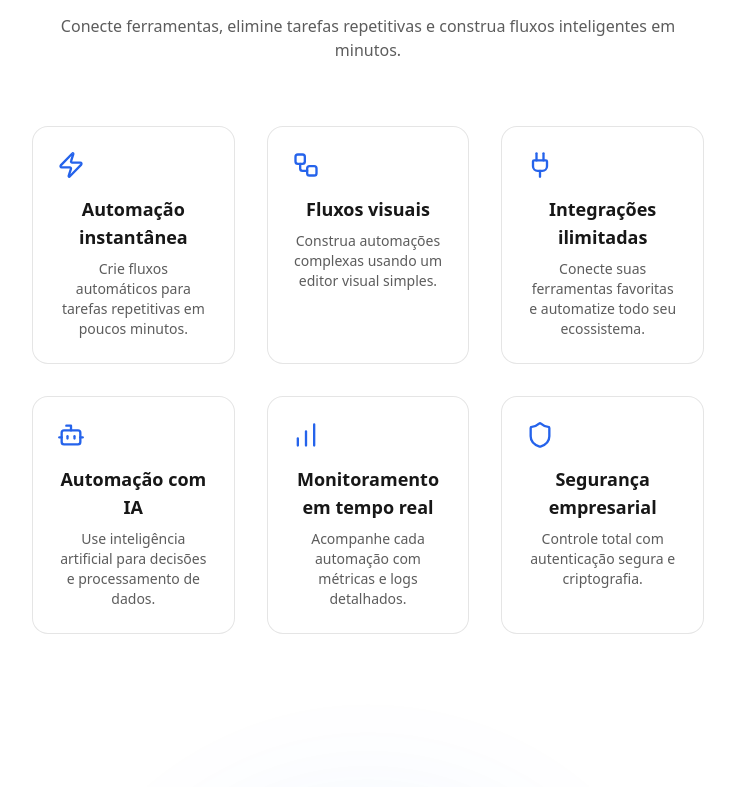
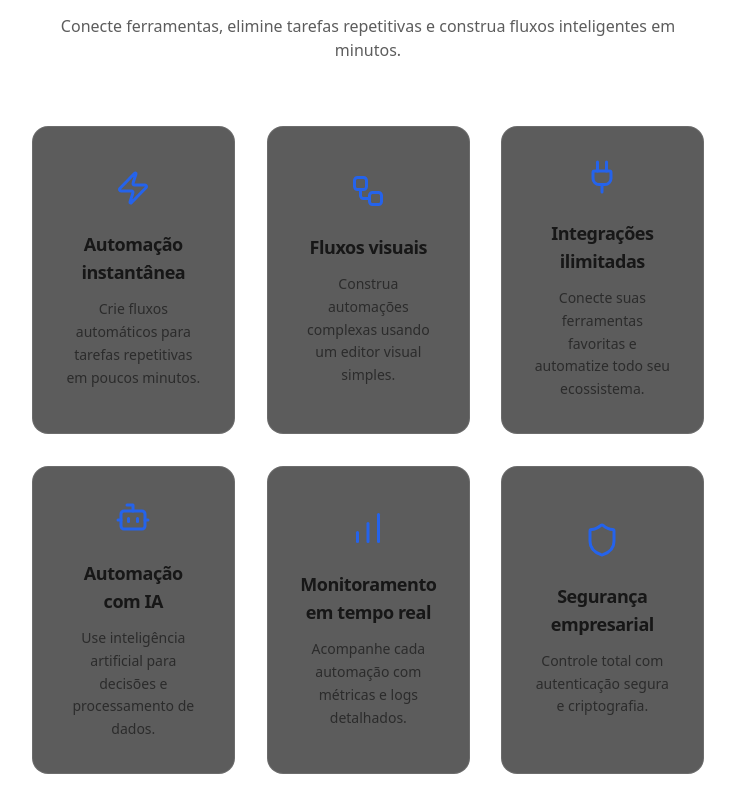
Before and after one commit to Name-Less-Dev/flowforge-landing, a Next.js app: page / in a window 1280 px wide. Shown: the part 733-1520 px from the top of the page, without its empty margins (272-1007 px from the left). Built offline with nearby package versions, Linux system fonts and the light colour scheme.

Commit message:
Melhora nos feature cards

```diff
--- a/src/app/globals.css
+++ b/src/app/globals.css
@@ -32,3 +32,19 @@ body {
 ::selection {
   @apply bg-brand text-white;
 }
+
+@keyframes gradientMove {
+  0% {
+    background-position: 0% 50%;
+  }
+  50% {
+    background-position: 100% 50%;
+  }
+  100% {
+    background-position: 0% 50%;
+  }
+}
+
+.animate-gradientMove {
+  animation: gradientMove 8s ease infinite;
+}
--- a/src/components/ui/feature-card.tsx
+++ b/src/components/ui/feature-card.tsx
@@ -1,82 +1,33 @@
-"use client";
-import { ReactNode, useRef } from "react";
+import GlowCard from "./glow-card"
+import { ReactNode } from "react"
 
-
-type FeatureCardProps = {
-    icon: ReactNode;
-    title: string;
-    description: string;
-};
+interface FeatureCardProps {
+  icon: ReactNode
+  title: string
+  description: string
+}
 
 export default function FeatureCard({
   icon,
   title,
   description,
 }: FeatureCardProps) {
-    const cardRef = useRef<HTMLDivElement>(null);
-
-    const handleMouseMove = (e: React.MouseEvent<HTMLDivElement>) => {
-      const rect = cardRef.current?.getBoundingClientRect();
-      if (!rect) return;
-
-      const x = e.clientX - rect.left;
-      const y = e.clientY - rect.top;
-
-      cardRef.current?.style.setProperty("--x", `${x}px`);
-      cardRef.current?.style.setProperty("--y", `${y}px`);
-    };
   return (
-    <div
-        ref={cardRef}
-        onMouseMove={handleMouseMove}
-        className="relative group h-full"
-    >
-        <div
-            className="
-                pointer-events-none
-                absolute -inset-1
-                rounded-2xl
-                opacity-0 group-hover:opacity-100
-                transition duration-300
-            "
-            style={{
-                background: `
-                radial-gradient(
-                    300px circle at var(--x) var(--y),
-                    rgba(37, 99, 235, 0.25),
-                    transparent 60%
-                )
-                `,
-            }}
-        />
-
-        <div
-        className="
-            relative
-            h-full
-            p-6
-            rounded-2xl
-            border border-black/10 dark:border-white/10
-            bg-white dark:bg-neutral-900
-            transition
-            hover:scale-[1.02]
-            hover:shadow-lg
-            flex flex-col
-        "
-        >
-            <div className="mb-4 text-brand">
+    <GlowCard>
+      {/* ICON */}
+      <div className="mb-6 text-brand [&_svg]:h-9 [&_svg]:w-9">
         {icon}
       </div>
 
-            <h3 className="text-lg font-semibold">
+      {/* TITLE */}
+      <h3 className="text-lg font-semibold tracking-tight">
         {title}
       </h3>
 
-            <p className="mt-2 text-sm text-foreground/70 flex-grow">
+      {/* DESCRIPTION */}
+      <p className="mt-3 text-sm text-foreground/70 leading-relaxed">
         {description}
       </p>
-        </div>
-
-    </div>
-    );
+    </GlowCard>
+  )
 }
--- /dev/null
+++ b/src/components/ui/glow-card.tsx
@@ -0,0 +1,157 @@
+"use client"
+
+import { ReactNode, useEffect, useRef } from "react"
+
+interface GlowCardProps {
+  children: ReactNode
+}
+
+export default function GlowCard({ children }: GlowCardProps) {
+  const cardRef = useRef<HTMLDivElement>(null)
+  const glowRef = useRef<HTMLDivElement>(null)
+  const frameRef = useRef<number | null>(null)
+
+  const target = useRef({ x: 50, y: 50, rx: 0, ry: 0 })
+  const current = useRef({ x: 50, y: 50, rx: 0, ry: 0 })
+  const hovering = useRef(false)
+
+  const stiffness = 0.08   // força de aproximação
+  const damping = 0.85     // quanto desacelera (inércia)
+
+  const velocity = useRef({
+    x: 0,
+    y: 0,
+    rx: 0,
+    ry: 0,
+  })
+  /* =========================
+     Animation loop
+  ========================== */
+  const animate = () => {
+    const card = cardRef.current
+    const glow = glowRef.current
+    if (!card || !glow) return
+
+    // SPRING PHYSICS (inertia)
+        velocity.current.x =
+        (velocity.current.x +
+            (target.current.x - current.current.x) * stiffness) *
+        damping
+
+        velocity.current.y =
+        (velocity.current.y +
+            (target.current.y - current.current.y) * stiffness) *
+        damping
+
+        velocity.current.rx =
+        (velocity.current.rx +
+            (target.current.rx - current.current.rx) * stiffness) *
+        damping
+
+        velocity.current.ry =
+        (velocity.current.ry +
+            (target.current.ry - current.current.ry) * stiffness) *
+        damping
+
+        current.current.x += velocity.current.x
+        current.current.y += velocity.current.y
+        current.current.rx += velocity.current.rx
+        current.current.ry += velocity.current.ry
+
+    if (hovering.current) {
+      card.style.transform = `
+        rotateX(${current.current.rx}deg)
+        rotateY(${current.current.ry}deg)
+        scale(${hovering.current ? 1.035 : 1})
+      `
+    } else {
+      card.style.transform = `
+        rotateX(${current.current.rx}deg)
+        rotateY(${current.current.ry}deg)
+        scale(1)
+      `
+    }
+
+    glow.style.background = hovering.current
+      ? `radial-gradient(
+          450px circle at ${current.current.x}% ${current.current.y}%,
+          rgba(99,102,241,0.14),
+          rgba(168,85,247,0.08),
+          transparent 65%
+        )`
+      : "none"
+
+    frameRef.current = requestAnimationFrame(animate)
+  }
+
+  /* =========================
+     Mouse handlers
+  ========================== */
+  const handleMove = (e: React.MouseEvent<HTMLDivElement>) => {
+    const rect = cardRef.current?.getBoundingClientRect()
+    if (!rect) return
+
+    const x = e.clientX - rect.left
+    const y = e.clientY - rect.top
+
+    target.current.x = (x / rect.width) * 100
+    target.current.y = (y / rect.height) * 100
+
+    target.current.ry = ((x / rect.width) - 0.5) * 10
+    target.current.rx = ((y / rect.height) - 0.5) * -10
+  }
+
+  const handleEnter = () => {
+    hovering.current = true
+
+    if (!frameRef.current) {
+      frameRef.current = requestAnimationFrame(animate)
+    }
+  }
+
+  const handleLeave = () => {
+    hovering.current = false
+
+    target.current.rx = 0
+    target.current.ry = 0
+  }
+
+  /* cleanup */
+  useEffect(() => {
+    return () => {
+      if (frameRef.current) cancelAnimationFrame(frameRef.current)
+    }
+  }, [])
+
+  return (
+    <div className="perspective-[1200px] h-full">
+      <div
+        ref={cardRef}
+        onMouseMove={handleMove}
+        onMouseEnter={handleEnter}
+        onMouseLeave={handleLeave}
+        className="
+          relative h-full rounded-2xl
+          border border-white/10
+          bg-neutral-900/70
+          backdrop-blur-xl
+          p-8
+          overflow-hidden
+          will-change-transform
+        "
+        style={{ transformStyle: "preserve-3d" }}
+      >
+        {/* Glow */}
+        <div
+          ref={glowRef}
+          className="absolute inset-0 pointer-events-none"
+        />
+
+        {/* Content */}
+        <div className="relative z-10 flex flex-col items-center text-center h-full justify-center">
+          {children}
+        </div>
+      </div>
+    </div>
+  )
+}
```
Lines whose indentation alone changed are shown as unchanged.
